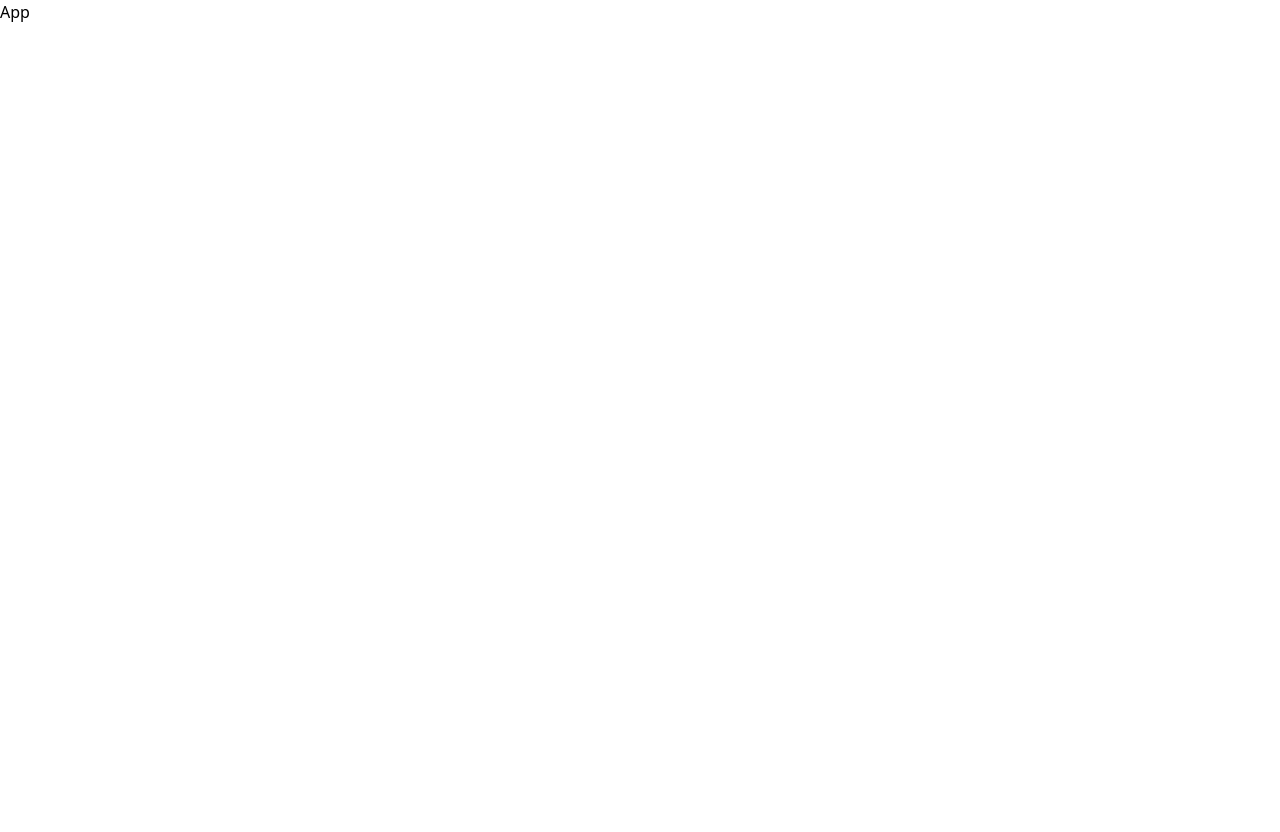
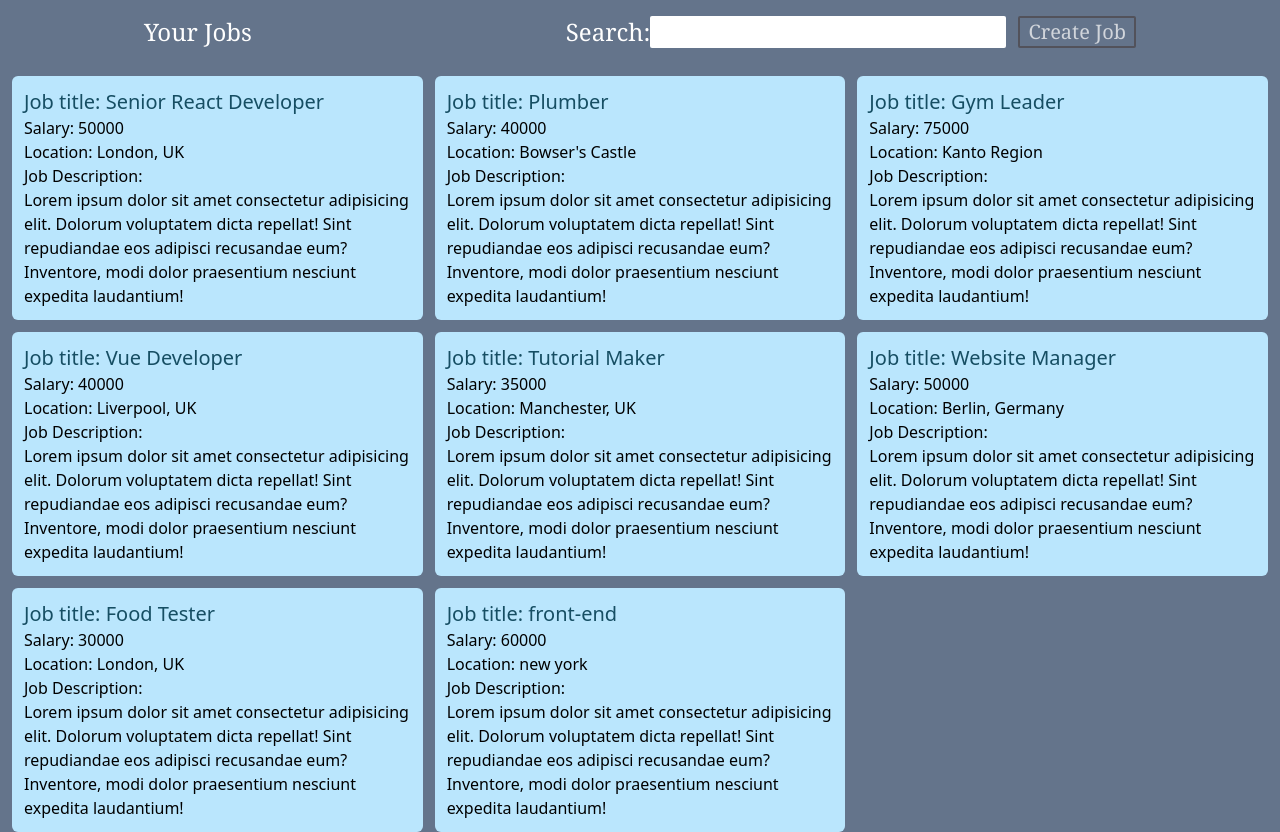
Before and after one commit to yuhzzzz/simple-job-post, a React (Create React App) app: page / in a window 1280 px wide. Before the commit the page ends 800 px from the top, so only its background shows below. Built offline with nearby package versions, Linux system fonts and the light colour scheme; data requests are answered from the project's data file.

Commit message:
add some components

```diff
--- /dev/null
+++ b/data/db.json
@@ -0,0 +1,53 @@
+{
+  "careers": [
+    {
+      "id": 1,
+      "title": "Senior React Developer",
+      "salary": 50000,
+      "location": "London, UK"
+    },
+    {
+      "id": 2,
+      "title": "Plumber",
+      "salary": 40000,
+      "location": "Bowser's Castle"
+    },
+    {
+      "id": 3,
+      "title": "Gym Leader",
+      "salary": 75000,
+      "location": "Kanto Region"
+    },
+    {
+      "id": 4,
+      "title": "Vue Developer",
+      "salary": 40000,
+      "location": "Liverpool, UK"
+    },
+    {
+      "id": 5,
+      "title": "Tutorial Maker",
+      "salary": 35000,
+      "location": "Manchester, UK"
+    },
+    {
+      "id": 6,
+      "title": "Website Manager",
+      "salary": 50000,
+      "location": "Berlin, Germany"
+    },
+    {
+      "id": 7,
+      "title": "Food Tester",
+      "salary": 30000,
+      "location": "London, UK"
+    },
+    {
+      "salary": "60000",
+      "title": "front-end",
+      "location": "new york",
+      "description": "basically doing anything front-end do",
+      "id": 8
+    }
+  ]
+}
--- a/package.json
+++ b/package.json
@@ -21,12 +21,6 @@
     "test": "react-scripts test",
     "eject": "react-scripts eject"
   },
-  "eslintConfig": {
-    "extends": [
-      "react-app",
-      "react-app/jest"
-    ]
-  },
   "browserslist": {
     "production": [
       ">0.2%",
--- a/src/App.js
+++ b/src/App.js
@@ -1,3 +1,25 @@
+import {
+  createBrowserRouter,
+  RouterProvider,
+  createRoutesFromElements,
+  Route,
+} from "react-router-dom"
+
+// layout
+import RootLayout from "./layout/RootLayout"
+// components
+import Home, { loadData } from "./pages/Home"
+import Layout from "./pages/Create"
+import Job from "./pages/Job"
 export default function App() {
-  return <div>App</div>
+  const router = createBrowserRouter(
+    createRoutesFromElements(
+      <Route path="/" element={<RootLayout />}>
+        <Route index element={<Home />} loader={loadData} />
+        <Route path="/create" element={<Layout />} />
+        <Route path="/job/:id" element={<Job />} />
+      </Route>
+    )
+  )
+  return <RouterProvider router={router} />
 }
--- /dev/null
+++ b/src/components/Card.js
@@ -0,0 +1,19 @@
+import React from "react"
+
+export default function Card({ id, title, salary, location }) {
+  return (
+    <div className="bg-sky-200 p-3 rounded-md hover:scale-y-105 font-sans">
+      <h2 className="text-xl text-cyan-900">Job title: {title}</h2>
+      <h3>Salary: {salary}</h3>
+      <h5>Location: {location}</h5>
+      <div>
+        <h6>Job Description:</h6>
+        <p>
+          Lorem ipsum dolor sit amet consectetur adipisicing elit. Dolorum
+          voluptatem dicta repellat! Sint repudiandae eos adipisci recusandae
+          eum? Inventore, modi dolor praesentium nesciunt expedita laudantium!
+        </p>
+      </div>
+    </div>
+  )
+}
--- /dev/null
+++ b/src/components/Searchbar.js
@@ -0,0 +1,33 @@
+import { useState } from "react"
+import { useNavigate } from "react-router-dom"
+
+export default function Searchbar() {
+  const [term, setTerm] = useState("place job")
+  const navigate = useNavigate()
+  const handleSubmit = (e) => {
+    e.preventDefault()
+    navigate("/job?q=" + term)
+  }
+
+  return (
+    <div className="mr-3">
+      <form onSubmit={handleSubmit}>
+        <label htmlFor="search">Search:</label>
+        <input
+          id="search"
+          type="text"
+          onChange={(e) => setTerm(e.target.value)}
+          required
+          className="rounded-sm outline-none"
+        />
+        {/* <input
+          type="text"
+          id="search"
+          value={term}
+          onChange={(e) => setTerm(e.target.value)}
+          className="rounded-sm outline-none"
+        /> */}
+      </form>
+    </div>
+  )
+}
--- /dev/null
+++ b/src/hooks/usePost.js
@@ -0,0 +1,15 @@
+export async function postData({ salary, title, location, description }) {
+  const json = {
+    salary,
+    title,
+    location,
+    description,
+  }
+  const res = fetch("http://localhost:4000/careers", {
+    method: "POST",
+    headers: {
+      "Content-Type": "application/json",
+    },
+    body: JSON.stringify(json),
+  })
+}
--- /dev/null
+++ b/src/layout/RootLayout.js
@@ -0,0 +1,27 @@
+import React from "react"
+import { Outlet, NavLink } from "react-router-dom"
+import Searchbar from "../components/Searchbar"
+
+export default function RootLayout() {
+  return (
+    <div className="">
+      <main className="min-h-screen bg-slate-500 ">
+        <header className=" text-white font-serif p-4 max-w-screen-lg mx-auto text-2xl mb-3">
+          <nav className="flex items-end justify-center	 ">
+            <NavLink to="/" className="mr-auto">
+              <h1>Your Jobs</h1>
+            </NavLink>
+            <Searchbar />
+            <NavLink
+              to="/create"
+              className="text-xl text-gray-300 border-solid border-2 border-zinc-600 px-2 rounded-sm hover:text-red-400"
+            >
+              Create Job
+            </NavLink>
+          </nav>
+        </header>
+        <Outlet />
+      </main>
+    </div>
+  )
+}
--- /dev/null
+++ b/src/pages/Create.js
@@ -0,0 +1,69 @@
+import { useState } from "react"
+
+import { useNavigate } from "react-router-dom"
+import { postData } from "../hooks/usePost"
+export default function Create() {
+  const [title, setTitle] = useState("")
+  const [salary, setSalary] = useState("")
+  const [location, setLocation] = useState("")
+  const [description, setDescription] = useState("")
+
+  const navigate = useNavigate()
+  const handleSubmit = (e) => {
+    e.preventDefault()
+    postData({ title, salary, location, description })
+    navigate("/")
+  }
+
+  return (
+    <div className="mx-auto max-w-fit md:max-w-screen-sm shadow-xl">
+      <form
+        className="bg-gray-400 flex flex-col p-5 rounded-sm text-xl"
+        onSubmit={handleSubmit}
+      >
+        <label className="flex flex-col mb-4">
+          <span>Title: </span>
+          <input
+            value={title}
+            onChange={(e) => setTitle(e.target.value)}
+            type="text"
+            className="bg-gray-200 outline-none rounded-sm mt-1"
+          />
+        </label>
+        <label className="flex flex-col mb-4">
+          <span>Salary: </span>
+          <input
+            value={salary}
+            onChange={(e) => setSalary(e.target.value)}
+            type="text"
+            className="bg-gray-200 outline-none rounded-sm mt-1"
+          />
+        </label>
+        <label className="flex flex-col mb-4">
+          <span>Locations: </span>
+          <input
+            value={location}
+            onChange={(e) => setLocation(e.target.value)}
+            type="text"
+            className="bg-gray-200 outline-none rounded-sm mt-1"
+          />
+        </label>
+        <label className="flex flex-col mb-4">
+          <span>description: </span>
+          <textarea
+            value={description}
+            onChange={(e) => setDescription(e.target.value)}
+            type="text"
+            className="bg-gray-200 outline-none rounded-sm h-32 mt-1"
+          />
+        </label>
+        <button
+          type="submit"
+          className="border-solid border-2 border-gray-300 py-2 rounded-lg text-base text-zinc-900 hover:bg-sky-700"
+        >
+          Add job
+        </button>
+      </form>
+    </div>
+  )
+}
--- /dev/null
+++ b/src/pages/Home.js
@@ -0,0 +1,19 @@
+import React from "react"
+import { useLoaderData } from "react-router-dom"
+import Card from "../components/Card"
+export default function Home() {
+  const cards = useLoaderData()
+
+  console.log(cards)
+  return (
+    <div className="max-w-screen-xl	mx-auto px-3 grid  gap-y-3  grid-cols-1 md:grid-cols-3 md:gap-3">
+      {cards && cards.map((card) => <Card key={card.id} {...card} />)}
+    </div>
+  )
+}
+
+export const loadData = async () => {
+  const res = await fetch("http://localhost:4000/careers")
+
+  return res.json()
+}
--- /dev/null
+++ b/src/pages/Job.js
@@ -0,0 +1,7 @@
+import React from "react"
+import { useSearchParams } from "react-router-dom"
+export default function Job() {
+  const [searchParams] = useSearchParams()
+  const q = searchParams.get("q")
+  return <div></div>
+}
```
